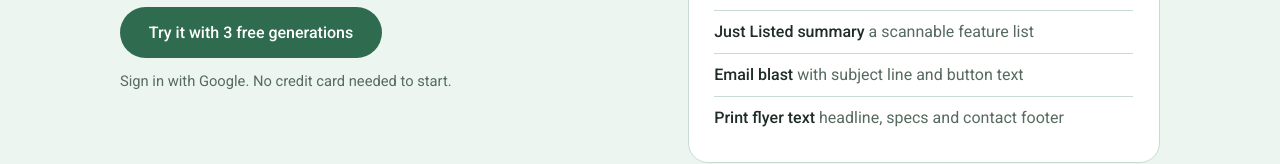
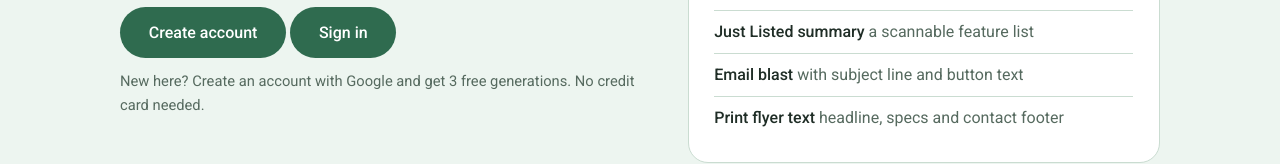
Before and after one commit to cynthiaz999/real-estate-marketer-domain, a plain HTML site: page index.html in a window 1280 px wide. Shown: the part 643-807 px from the top of the page. Drawn offline with Linux system fonts and the light colour scheme.

Commit message:
Add files via upload

```diff
--- a/index.html
+++ b/index.html
@@ -27,8 +27,11 @@
       <div class="rule"></div>
       <h1>Seven listing posts from one set of notes.</h1>
       <p class="lede">Paste the details you already have. Prop Marketer writes the social posts, email and flyer text for your listing, in the tone you choose.</p>
-      <a class="cta" href="https://real-estate-marketer-209358908924.northamerica-northeast2.run.app">Try it with 3 free generations</a>
-      <p class="note">Sign in with Google. No credit card needed to start.</p>
+      <div class="cta-row">
+        <a class="cta" href="https://real-estate-marketer-209358908924.northamerica-northeast2.run.app/?start=login">Create account</a>
+        <a class="cta cta-secondary" href="https://real-estate-marketer-209358908924.northamerica-northeast2.run.app/?start=login">Sign in</a>
+      </div>
+      <p class="note">New here? Create an account with Google and get 3 free generations. No credit card needed.</p>
     </div>
     <div class="panel">
       <h2>Every generation includes</h2>
```
